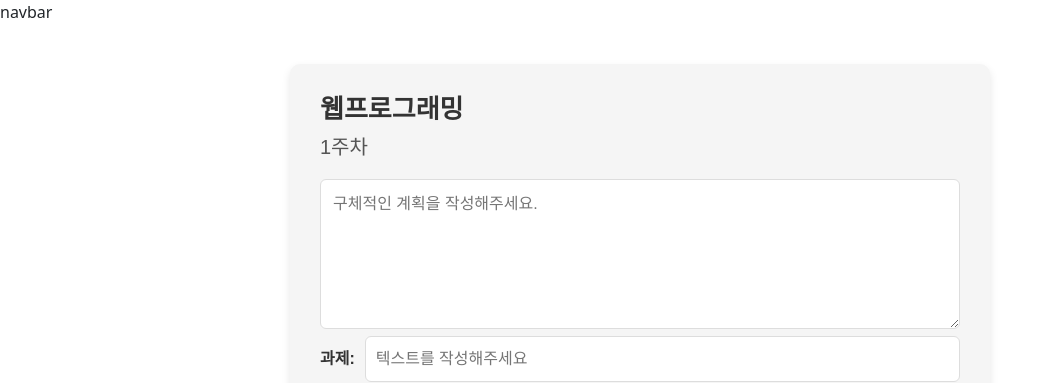
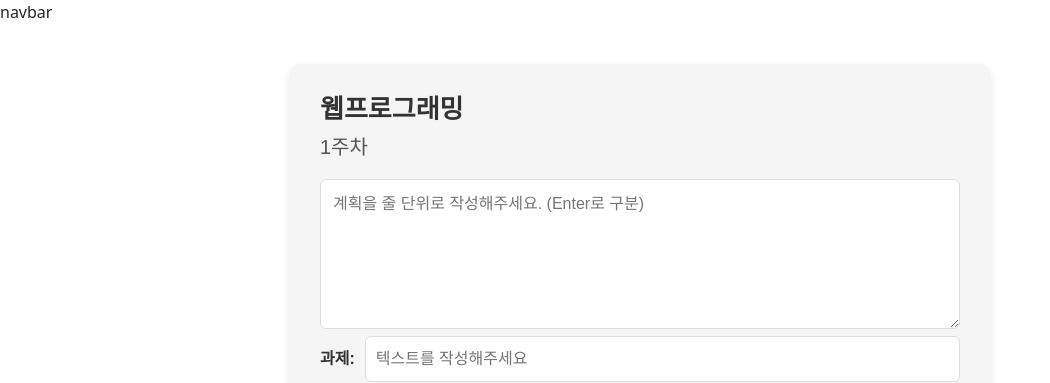
Before and after one commit to bmbx08/Jieum, a React (Create React App) app: page /studyAdmin/edit/1 in a window 1280 px wide. Shown: the top 383 px of the page, without its empty margins (0-1050 px from the left). Built offline with nearby package versions, Linux system fonts and the light colour scheme.

Commit message:
계획 작성 줄 단위로 data 받게끔 수정

```diff
--- a/src/pages/EditPlanPage/EditPlanPage.jsx
+++ b/src/pages/EditPlanPage/EditPlanPage.jsx
@@ -9,6 +9,20 @@ const EditPlanPage = () => {
   const [task, setTask] = useState("");
 
   const handleSubmit = () => {
+    // 줄 단위로 계획을 배열 형태로 변환
+    const plansArray = plan
+      .split("\n") // 줄바꿈 기준으로 나누기
+      .map((line) => line.trim()) // 각 줄의 공백 제거
+      .filter((line) => line !== ""); // 빈 줄 제거
+
+    if (plansArray.length === 0) {
+      alert("계획을 작성해주세요.");
+      return;
+    }
+
+    console.log("등록된 계획:", plansArray);
+    console.log("등록된 과제:", task);
+
     alert("등록되었습니다.");
     navigate("/studyAdmin"); // 등록 후 메인 페이지로 이동
   };
@@ -18,9 +32,10 @@ const EditPlanPage = () => {
       <h2>웹프로그래밍</h2>
       <h3>{`${week}주차`}</h3>
       <textarea
-        placeholder="구체적인 계획을 작성해주세요."
+        placeholder="계획을 줄 단위로 작성해주세요. (Enter로 구분)"
         value={plan}
         onChange={(e) => setPlan(e.target.value)}
+        rows={10}
       />
       <div className="task-section">
         <label htmlFor="task">과제:</label>
```
